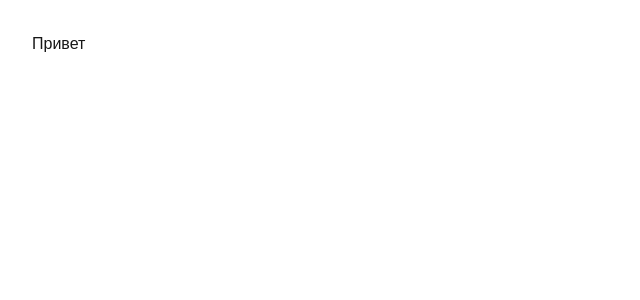
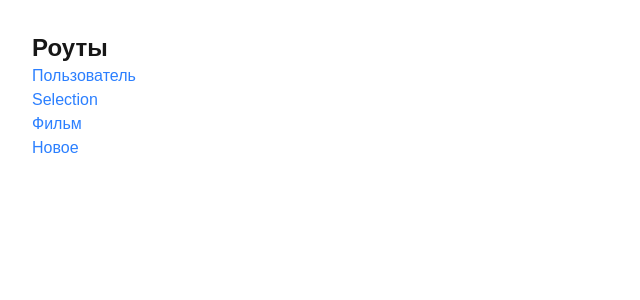
Before and after one commit to nikzalevskii/ya-next, a Next.js app: page / in a window 1280 px wide. Shown: the top 300 px of the page, without its empty margins (0-640 px from the left). Built offline with nearby package versions, Linux system fonts and the light colour scheme.

Commit message:
added routing types

```diff
--- /dev/null
+++ b/src/app/(title)/layout.tsx
@@ -0,0 +1,12 @@
+export default function TitleLayout({
+  children,
+}: {
+  children: React.ReactNode;
+}) {
+  return (
+    <div style={{ border: "2px solid #4f46e5", padding: 16, borderRadius: 8 }}>
+      <h2 style={{ color: "#4f46e5" }}>Layout для раздела Title</h2>
+      {children}
+    </div>
+  );
+}
--- /dev/null
+++ b/src/app/(title)/new/page.tsx
@@ -0,0 +1,3 @@
+export default function NewPage() {
+  return <div>Страница создания (new)</div>;
+}
--- /dev/null
+++ b/src/app/components/LinkComponent/index.tsx
@@ -0,0 +1,16 @@
+import Link from "next/link";
+
+interface Props {
+  link: string;
+  title: string;
+}
+
+export const LinkComponent = ({ link, title }: Props) => {
+  return (
+    <div>
+      <Link className="text-blue-500 hover:underline" href={`/${link}`}>
+        {title}
+      </Link>
+    </div>
+  );
+};
--- /dev/null
+++ b/src/app/extra/@movies/page.tsx
@@ -0,0 +1,3 @@
+export default function MoviesPage() {
+  return <div>Movies</div>;
+}
--- /dev/null
+++ b/src/app/extra/@series/page.tsx
@@ -0,0 +1,3 @@
+export default function SeriesPage() {
+  return <div>Series</div>;
+}
--- /dev/null
+++ b/src/app/extra/layout.tsx
@@ -0,0 +1,15 @@
+export default function ExtraLayout({
+  children,
+  movies,
+  series,
+}: {
+  children: React.ReactNode;
+  movies: React.ReactNode;
+  series: React.ReactNode;
+}) {
+  return (
+    <div className="p-8 flex flex-col gap-4">
+      {children} {movies} {series}
+    </div>
+  );
+}
--- /dev/null
+++ b/src/app/extra/page.tsx
@@ -0,0 +1,5 @@
+"use client";
+
+export default function ExtraPage() {
+  return <div>Extra</div>;
+}
--- /dev/null
+++ b/src/app/film/[id]/page.tsx
@@ -0,0 +1,10 @@
+interface Props {
+  params: {
+    id: string;
+  };
+}
+
+export default function Film({ params }: Props) {
+  const { id } = params;
+  return <div className="p-8">Film {id}</div>;
+}
--- /dev/null
+++ b/src/app/film/page.tsx
@@ -0,0 +1,17 @@
+import Link from "next/link";
+
+export default function Films() {
+  return (
+    <div>
+      <div className="p-8">Films</div>
+      <div className="pl-8">
+        <Link href="/film/1" className="block text-blue-500">
+          Фильм 1
+        </Link>
+        <Link href="/film/2" className="block text-blue-500">
+          Фильм 2
+        </Link>
+      </div>
+    </div>
+  );
+}
--- a/src/app/page.tsx
+++ b/src/app/page.tsx
@@ -1,3 +1,22 @@
+"use client";
+
+import { useRouter } from "next/navigation";
+import { LinkComponent } from "./components/LinkComponent";
+
 export default function Home() {
-  return <div className="p-8">Привет</div>;
+  const router = useRouter();
+  return (
+    <div className="p-8">
+      <div className="text-2xl font-bold">Роуты</div>
+      <LinkComponent link={"user"} title={"Пользователь"} />
+      <button
+        className="text-blue-500 hover:underline"
+        onClick={() => router.push("/selection")}
+      >
+        Selection
+      </button>
+      <LinkComponent link={"film"} title={"Фильм"} />
+      <LinkComponent link={"new"} title={"Новое"} />
+    </div>
+  );
 }
--- /dev/null
+++ b/src/app/selection/[[...slug]]/page.tsx
@@ -0,0 +1,23 @@
+interface Props {
+  params: {
+    slug: string[];
+  };
+}
+
+export default function Selection({ params }: Props) {
+  const { slug } = params;
+  return (
+    <div className="p-8">
+      Selection {slug && slug.join("/")}
+      <ul>
+        {slug &&
+          slug.map((segment, idx) => (
+            <li key={idx}>
+              {segment}
+              {idx < slug.length - 1 && " > "}
+            </li>
+          ))}
+      </ul>
+    </div>
+  );
+}
--- /dev/null
+++ b/src/app/user/page.tsx
@@ -0,0 +1,3 @@
+export default function User() {
+  return <div className="p-8">User</div>;
+}
```
